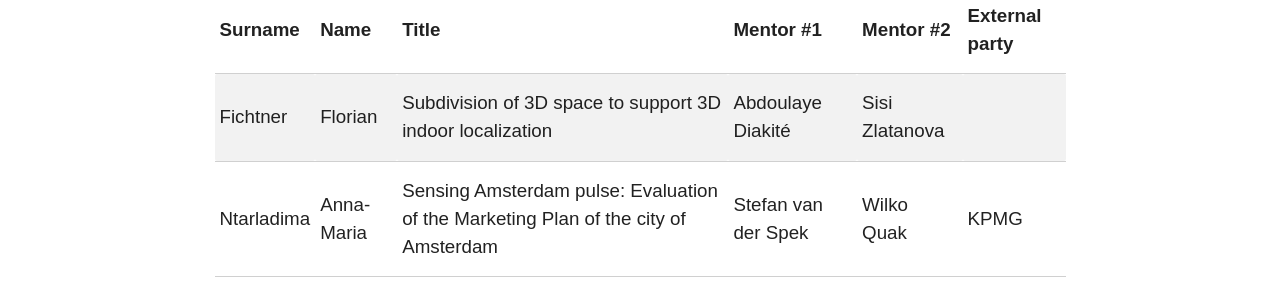
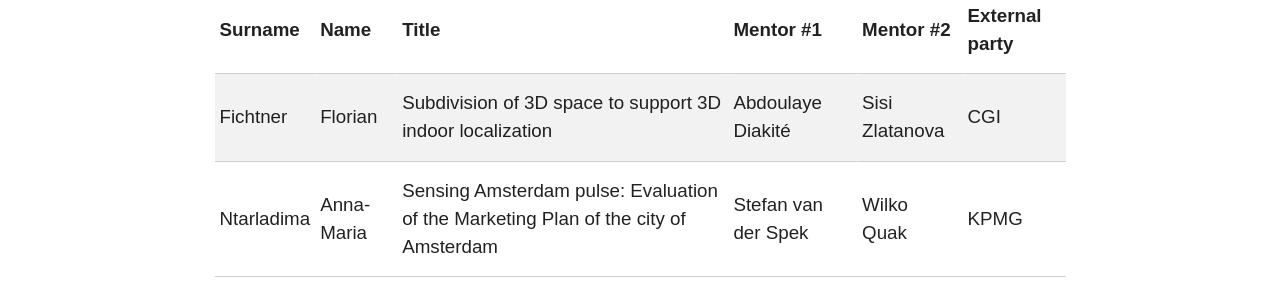
Before and after one commit to tudelft3d/geo2020, a Jekyll site: the page built from inprogress/index.md, in a window 1280 px wide. Shown: the part 255-555 px from the top of the page. Built offline with Jekyll 4.4.1, drawn with Linux system fonts in a browser that asks for light colours; nearby versions of some CDN libraries.

Commit message:
florian CGI

```diff
--- a/_data/students_current.yml
+++ b/_data/students_current.yml
@@ -5,6 +5,7 @@
   start: 2015/09
   mentor1: Abdoulaye Diakité
   mentor2: Sisi Zlatanova
+  company: CGI
   objective: "Research about how to subdivide a 3D and semantically enriched static model to map a 3D coordinate acquired from Quuppa tags to an object."
 
 - surname: Ntarladima
```
